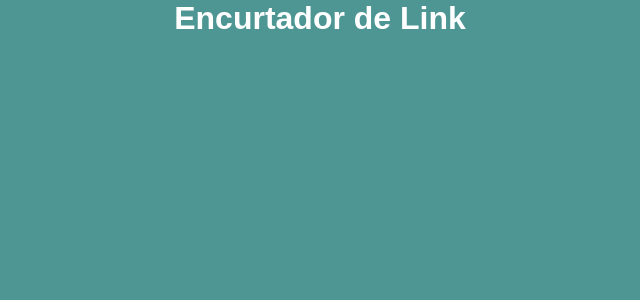
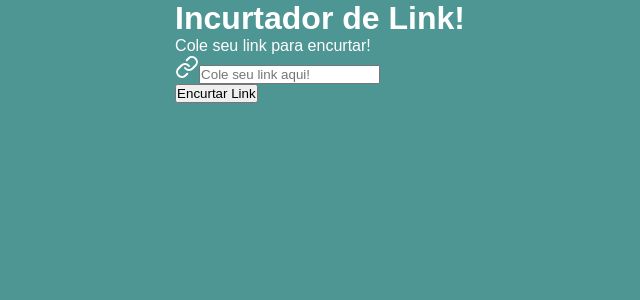
Before and after one commit to LucasFRodriguez/app-link, a React (Create React App) app: page / in a window 1280 px wide. Shown: the top 300 px of the page, without its empty margins (320-960 px from the left). Built offline with nearby package versions, Linux system fonts and the light colour scheme.

Commit message:
organizando rotas e criando o HTML

```diff
--- a/src/App.js
+++ b/src/App.js
@@ -1,8 +1,9 @@
+import RoutesApp from './routes';
 
 export default function App(){
   return(
     <div className="app">
-      <h1>Encurtador de Link</h1>
+      <RoutesApp/>
     </div>
   )
 }
--- /dev/null
+++ b/src/pages/Home/index.js
@@ -0,0 +1,27 @@
+import {FiLink} from 'react-icons/fi';
+
+
+export default function Home(){
+    return(
+      <div className="container-home">
+        <div className="logo">
+
+          <h1>Incurtador de Link!</h1>
+          <span>Cole seu link para encurtar!</span>
+        </div>
+
+        <div className="area-input">
+          <div>
+            <FiLink size={24} color="#FFF" />
+            <input placeholder="Cole seu link aqui!"  />
+          </div>
+
+          <button>Encurtar Link</button>
+
+        </div>
+
+
+
+      </div>
+    )
+  }
--- /dev/null
+++ b/src/pages/Links/index.js
@@ -0,0 +1,8 @@
+
+export default function Links(){
+    return(
+      <div>
+        <h1>Pagina meus Link</h1>
+      </div>
+    )
+  }
--- /dev/null
+++ b/src/routes.js
@@ -0,0 +1,17 @@
+import { BrowserRouter, Routes, Route} from 'react-router-dom'
+
+import Home from './pages/Home'
+import Links from './pages/Links'
+
+function RoutesApp(){
+    return(
+        <BrowserRouter>
+            <Routes>
+                <Route path="/" element={<Home/>}  />
+                <Route path="/links" element={<Links/>}  />
+            </Routes>
+        </BrowserRouter>
+    )
+}
+
+export default RoutesApp;
```
